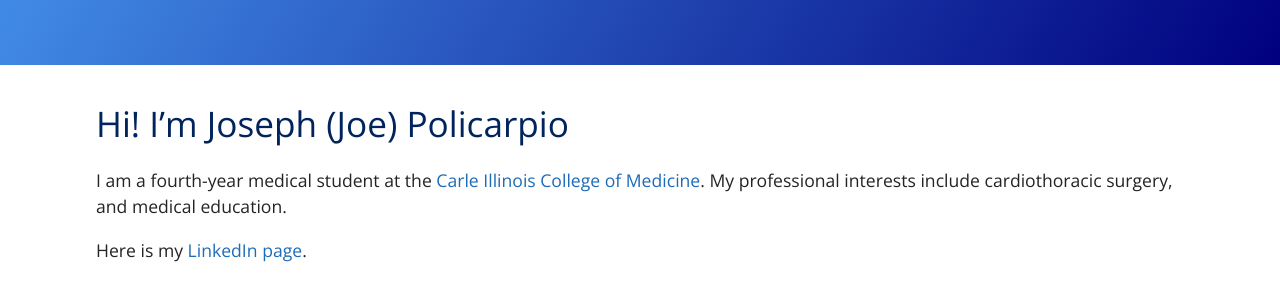
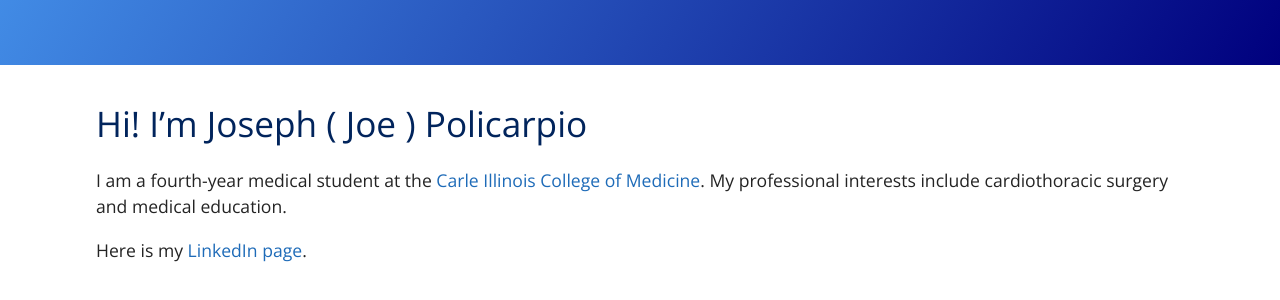
Before and after one commit to jopeo/joepo, a Jekyll site: the page built from index.md, in a window 1280 px wide. Shown: the part 574-874 px from the top of the page. Built offline with Jekyll 4.4.1, drawn with Linux system fonts in a browser that asks for light colours.

Commit message:
updated 1837

```diff
--- a/index.md
+++ b/index.md
@@ -4,10 +4,10 @@ layout: template
 filename: index
 ---
 
-# Hi! I'm Joseph (Joe) Policarpio
+# Hi! I'm Joseph ( Joe ) Policarpio
 
 I am a fourth-year medical student at the [Carle Illinois College of Medicine](https://medicine.illinois.edu/){:target="_blank"}.
-My professional interests include cardiothoracic surgery, and medical education.
+My professional interests include cardiothoracic surgery and medical education.
 
 Here is my [LinkedIn page](https://www.linkedin.com/in/joseph-policarpio){:target="_blank"}.
 
```
